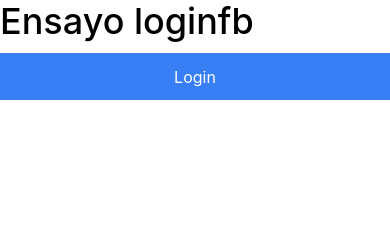
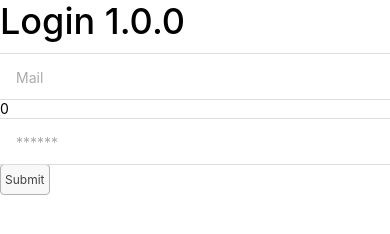
Before and after one commit to gsebastianlopezillia/loginfb, a website: page www/index.html in a window 390 px wide. Drawn offline with Linux system fonts and the light colour scheme; some packages are replaced by stand-ins of ours; files that its build step writes are made by us from their sources.

Commit message:
very dificult

```diff
--- a/www/index.html
+++ b/www/index.html
@@ -38,10 +38,20 @@
 
     <ion-pane>
         <ion-header-bar class="bar-stable">
-            <h1 class="title">Ensayo loginfb</h1>
-            <button class="button button-full button-positive " ng-click="loginfb()">
-          Login
-        </button>
+            <h1 class="title">Login 1.0.0</h1>
+            <div class="list">
+                <label class="item item-input">
+                <input type="text" placeholder="Mail" ng-model="mail">
+              </label>0
+
+                <label class="item item-input">
+                <input type="password" placeholder="******" ng-model="password">
+              </label>
+
+                <button class="button button-small" ng-click="LoginCtrl()">
+                Submit
+              </button>
+            </div>
         </ion-header-bar>
         <ion-content>
         </ion-content>
--- a/www/js/app.js
+++ b/www/js/app.js
@@ -3,11 +3,14 @@
 // angular.module is a global place for creating, registering and retrieving Angular modules
 // 'starter' is the name of this angular module example (also set in a <body> attribute in index.html)
 // the 2nd parameter is an array of 'requires'
-angular.module('starter', ['ionic'])
+angular.module('starter', ['ionic', 'ionic.cloud', 'starter.controllers', 'starter.services'])
+
+
+
 
 .run(function($ionicPlatform) {
     $ionicPlatform.ready(function() {
-    if(window.cordova && window.cordova.plugins.Keyboard) {
+        if (window.cordova && window.cordova.plugins.Keyboard) {
             // Hide the accessory bar by default (remove this to show the accessory bar above the keyboard
             // for form inputs)
             cordova.plugins.Keyboard.hideKeyboardAccessoryBar(true);
@@ -17,7 +20,7 @@ angular.module('starter', ['ionic'])
             // a much nicer keyboard experience.
             cordova.plugins.Keyboard.disableScroll(true);
         }
-    if(window.StatusBar) {
+        if (window.StatusBar) {
             StatusBar.styleDefault();
         }
     });
```
Also changed, not shown: www/js/controllers.js (added, +30 -0 lines), www/js/services.js (added, +68 -0 lines). Lines whose indentation alone changed are shown as unchanged.
